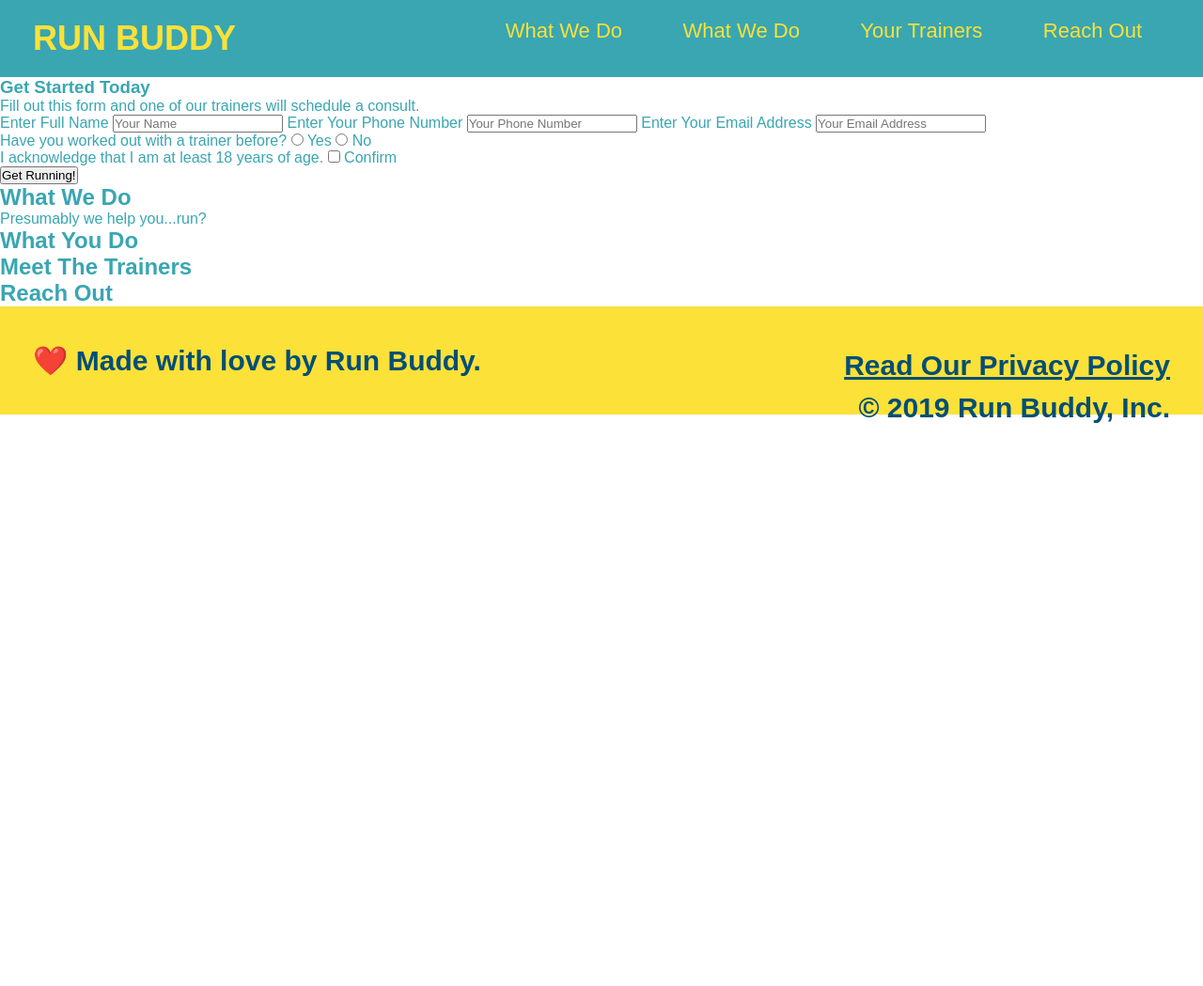
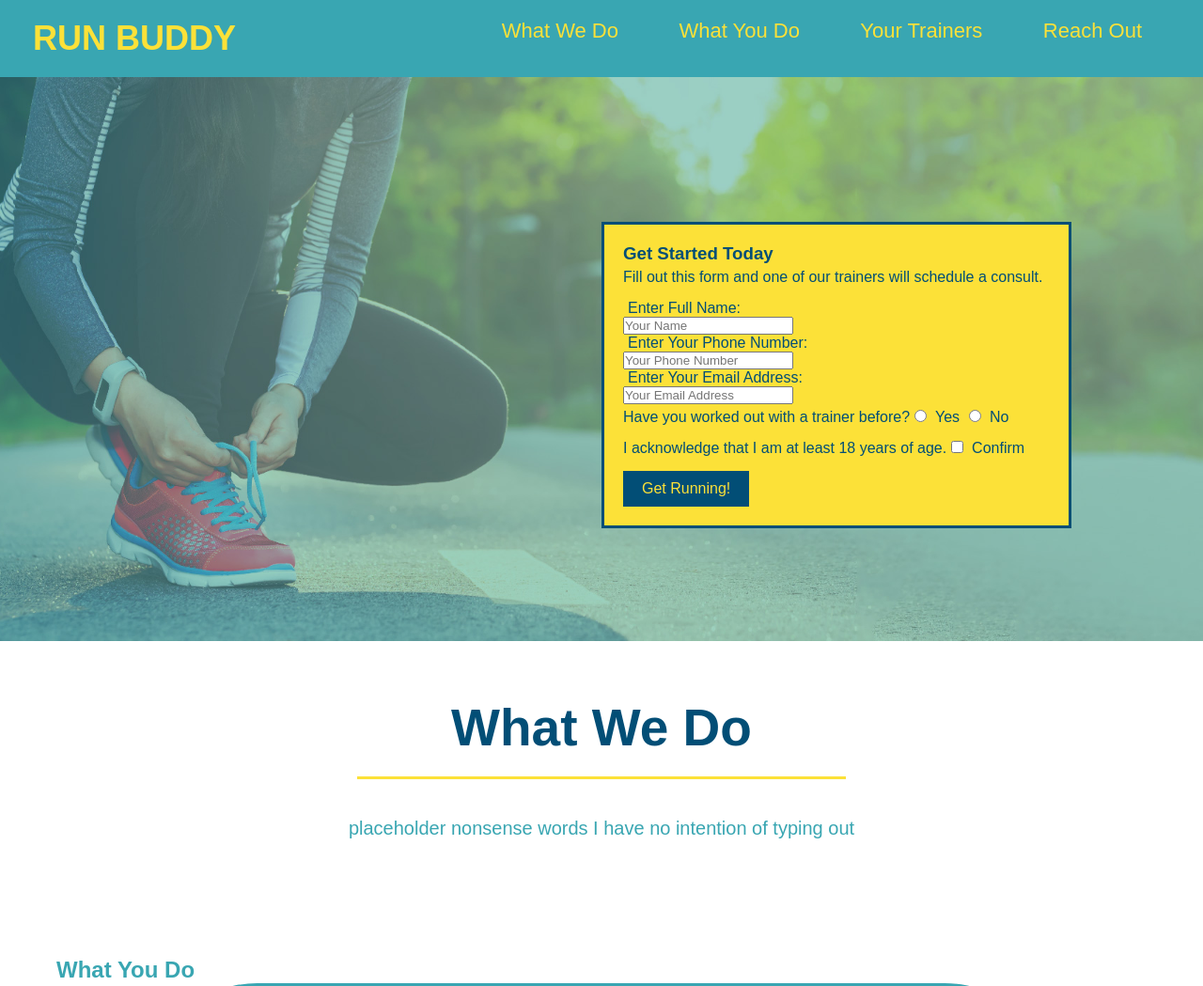
Before and after one commit to pwkinsley87/run-buddy, a plain HTML site: page index.html in a window 1280 px wide. Shown: the top 1049 px of the page at 94% size. Before the commit the page ends 800 px from the top, so only its background shows below. Drawn offline with Linux system fonts and the light colour scheme.

Commit message:
style what we do section

```diff
--- a/assets/css/style.css
+++ b/assets/css/style.css
@@ -81,3 +81,114 @@ footer div {
 footer a {
     color: #024e76;
 }
+
+section {
+    padding: 60px;
+}
+
+/* Hero Style Start */
+
+.hero {
+    background-image: url("../images/hero.jpg");
+
+    height: 600px;
+
+    background-size: cover;
+
+    background-position: center;
+
+    position: relative;
+}
+
+.hero-form {
+    color:#024e76;
+
+    background-color:#fce138;
+
+    width: 500px;
+
+    padding: 20px;
+
+    border: 3px solid #024e76;
+
+    position: absolute;
+
+    bottom: 120px;
+
+    right: 140px;
+}
+
+.h3 {
+    font-size: 24px;
+
+    margin: 0;
+}
+
+.hero-form p {
+    margin: 5px 0 15px 0
+}
+
+.form-input {
+    border: 1px solid #024e76;
+
+    display: block;
+
+    padding: 7px 15px;
+
+    font-size: 16px;
+
+    color:#024e76;
+
+    width: 100%;
+
+    margin-bottom: 15px;
+}
+
+.hero-form label {
+    margin: 0 5px;
+}
+
+.hero-form button {
+    color: #fce138;
+
+    background-color: #024e76;
+
+    border: none;
+
+    padding: 10px 20px;
+
+    font-size: 16px;
+}
+
+.intro {
+    text-align: center;
+}
+
+.intro h2 {
+    display:inline-block;
+
+    font-size: 55px;
+
+    color:#024e76;
+
+    margin-bottom: 35px;
+
+    padding: 0 100px 20px 100px;
+
+    border-bottom: 3px solid;
+
+    border-color:#fce138;
+}
+
+.intro p {
+    line-height: 1.7;
+
+    color:#39a6b2;
+
+    width: 80%;
+
+    font-size: 20px;
+
+    margin: 0 auto;
+}
+/* Hero Style End */
--- a/index.html
+++ b/index.html
@@ -14,36 +14,40 @@
                     <li>
                      <a href="#what-we-do">What We Do</a>
                     </li>
+
                     <li>
-                    <a href="what-you-do">What We Do</a>
+                     <a href="#what-you-do">What You Do</a>
                     </li>
+
                     <li>
-                     <a href="your-trainers">Your Trainers</a>
+                     <a href="#your-trainers">Your Trainers</a>
                     </li>
+
                     <li>
-                    <a href="reach-out">Reach Out</a>
+                     <a href="#reach-out">Reach Out</a>
                     </li>
                </ul>
            </nav>
        </header>
             <!-- Hero section -->
-       <section>
-           <div>
+       <section class="hero">
+           <div class="hero-form">
                 <h3>Get Started Today</h3>
                 <p>Fill out this form and one of our trainers will schedule a consult.</p>
                     <!-- Add form element -->
                 <form>
-                    <label for="name">Enter Full Name</label>
-
-                    <input type="text" placeholder="Your Name" name="name" id="name" />
-
-                    <label for="phone">Enter Your Phone Number</label>
-
-                    <input type="tel" placeholder="Your Phone Number" name="phone" id="phone" />
-
-                    <label for="email">Enter Your Email Address</label>
-
-                    <input type="email" placeholder="Your Email Address" name="email" id="email" />
+                    <label for="name">Enter Full Name:</label>
+                    <br />
+                    <input type="text" placeholder="Your Name" name="name" id="name" class="form input" />
+                    <br />
+                    <label for="phone">Enter Your Phone Number:</label>
+                    <br />
+                    <input type="tel" placeholder="Your Phone Number" name="phone" id="phone" class="form input" />
+                    <br />
+                    <label for="email">Enter Your Email Address:</label>
+                    <br />
+                    <input type="email" placeholder="Your Email Address" name="email" id="email" class="form input" />
+                    <br />
 
                     <p> Have you worked out with a trainer before?
                     <input type="radio" name="trainer confirm" id="trainer-yes" />
@@ -67,34 +71,58 @@
             </div>
         </section>
 
+        <!--"what we do" section-->
+       <section id="what-we-do" class="intro">
+            <h2>What We Do</h2>
+            <p>placeholder nonsense words I have no intention of typing out</p>
+       </section>
 
-       <section>
+        <!--"what you do" section-->
+        <section id="what-you-do">
+             <h2>What You Do</h2>
+
             <div>
-                 <h2>What We Do</h2>
-                 <p>Presumably we help you...run?</p>
-                <form></form>
+                <!--Insert this img element-->
+                <img src="./assets/images/step-1.svg">
+                <h3>Step 1: Fill Out the Form Above.</h3>
+                <p>You're already here, so why not?</p>
+            </div>
+
+            <div>
+                <img src="./assets/images/step-2.svg">
+                <h3>Step 2: Consult with One of Our Trainers</h3>
+                <p>Are you here to build muscle, lose weight, or just feel good?</p>
+            </div>
+
+            <div>
+                <img src="./assets/images/step-3.svg">
+                <h3>Step 3: Get Running.</h3>
+                <p>Hit the ground running (literally) once your trainer lays out your plan.</p>
+            </div>
+
+            <div>
+                <img src="./assets/images/step-4.svg">
+                <h3>Step 4: See Results.</h3>
+                <p>Bi-weekly check-ins with your trainer will keep you focused.</p>
             </div>
         </section>
 
-        <section>
-             <h2>What You Do</h2>
-        </section>
-
-        <section>
+        <section id="your-trainers">
              <h2>Meet The Trainers</h2>
         </section>
 
-        <section>
+        <section id="reach-out">
              <h2>Reach Out</h2>
         </section>
 
         <footer>
-            <h2> ❤️ Made with love by Run Buddy.
-                <div>
+            <h2> ❤️ Made with love by Run Buddy. </h2>
+                <div> <h3>
                     <a href="#">Read Our Privacy Policy</a><br />
                     &copy; 2019 Run Buddy, Inc.
+                    </h3>
                 </div>
-            </h2>
+
         </footer>
     </body>
 
```
Also changed, not shown: assets/images/hero.jpg (added), assets/images/step-1.svg (added), assets/images/step-2.svg (added), assets/images/step-3.svg (added), assets/images/step-4.svg (added), 1 other file. Lines whose indentation alone changed are shown as unchanged.
